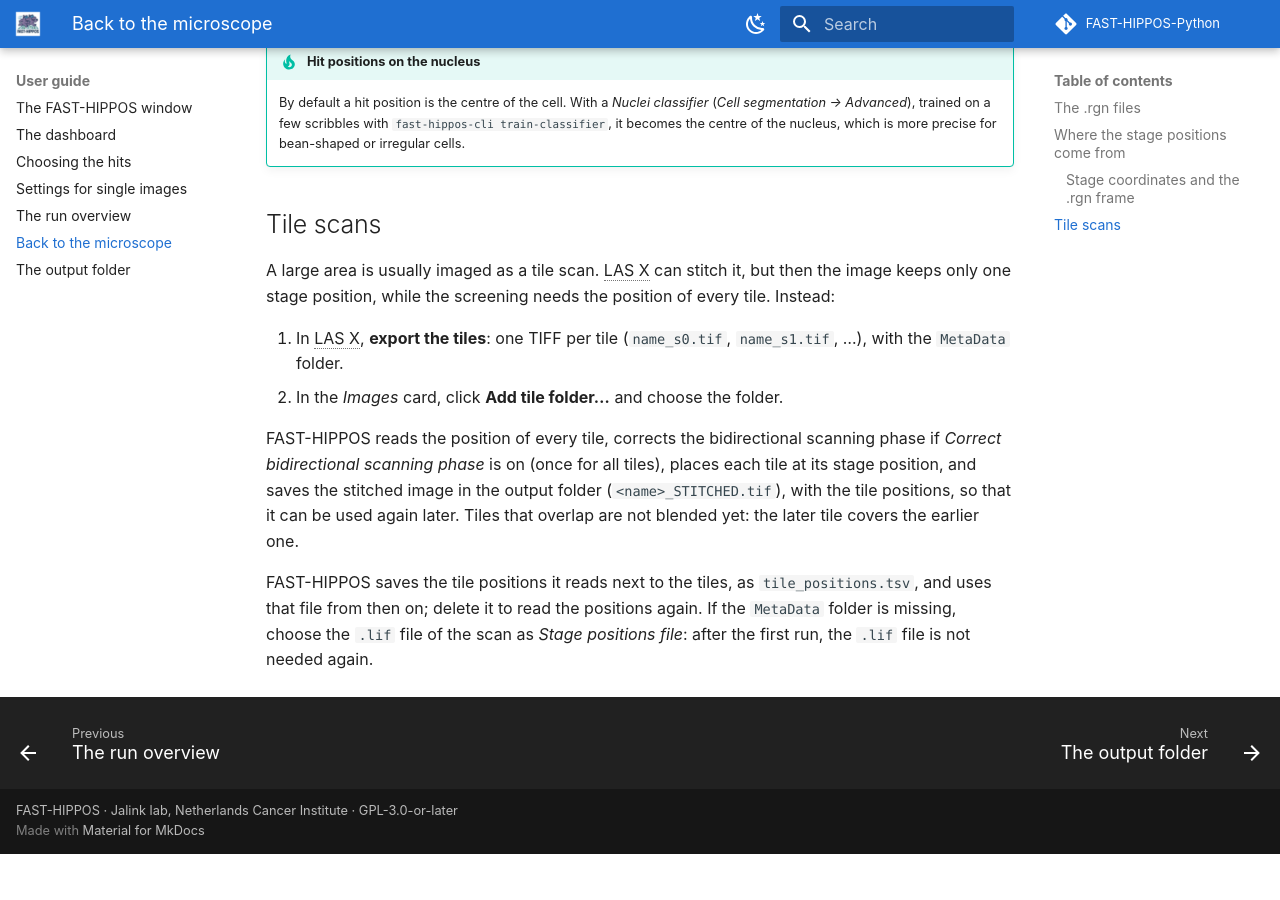
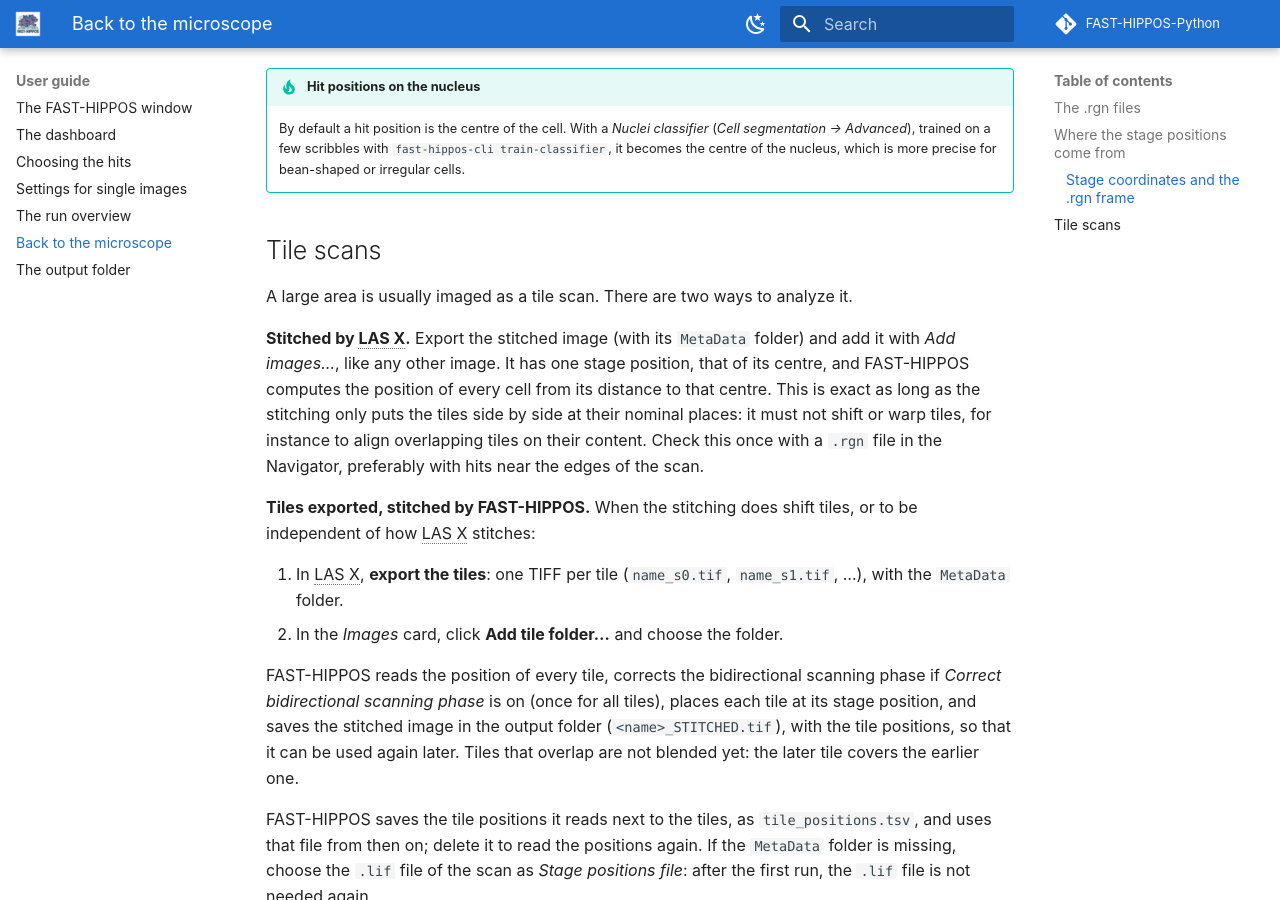
Before and after one commit to Jalink-lab/FAST-HIPPOS-Python, an MkDocs documentation site: the page built from manual/guide/microscope.md, in a window 1280 px wide and 900 px high, scrolled down 2793 px. Built offline with MkDocs 1.6.1 and Material for MkDocs 9.7.7, drawn with Linux system fonts in a browser that asks for light colours; comment, search, counter and statistics services are not loaded; before the commit the page ends 3647 px from its top, so only the background shows below that; some of the changed text lies outside the part shown.

Commit message:
Manual: a tile scan stitched by LAS X can be used as it is (one stage position, the centre), as long as the stitching does not shift or warp tiles; exporting the tiles is the alternative
Co-Authored-By: Claude Opus 5.5 <noreply@anthropic.com>

```diff
--- a/manual/guide/microscope.md
+++ b/manual/guide/microscope.md
@@ -41,6 +41,7 @@ Usually these are read from the images:
 - **Leica `.lif` files**: every image has its position in the file. A tile scan in a `.lif` is stitched, with the
   position of every tile.
 - **TIFFs exported from LAS X**: from the `MetaData` folder that LAS X writes next to them. Keep it with the images.
+  An image stitched by LAS X has one stage position, that of its centre (see [Tile scans](#tile-scans)).
 - **Images stitched by FAST-HIPPOS, or by *Stitch tiles* in Fiji**: from their metadata.
 
 The *Images* card shows for every image whether it has stage positions. For other images, choose a **Stage positions
@@ -85,8 +86,16 @@ version.</figcaption>
 
 ## Tile scans
 
-A large area is usually imaged as a tile scan. LAS X can stitch it, but then the image keeps only one stage position,
-while the screening needs the position of every tile. Instead:
+A large area is usually imaged as a tile scan. There are two ways to analyze it.
+
+**Stitched by LAS X.** Export the stitched image (with its `MetaData` folder) and add it with *Add images…*, like
+any other image. It has one stage position, that of its centre, and FAST-HIPPOS computes the position of every cell
+from its distance to that centre. This is exact as long as the stitching only puts the tiles side by side at their
+nominal places: it must not shift or warp tiles, for instance to align overlapping tiles on their content. Check
+this once with a `.rgn` file in the Navigator, preferably with hits near the edges of the scan.
+
+**Tiles exported, stitched by FAST-HIPPOS.** When the stitching does shift tiles, or to be independent of how LAS X
+stitches:
 
 1. In LAS X, **export the tiles**: one TIFF per tile (`name_s0.tif`, `name_s1.tif`, …), with the `MetaData` folder.
 2. In the *Images* card, click **Add tile folder…** and choose the folder.
```
